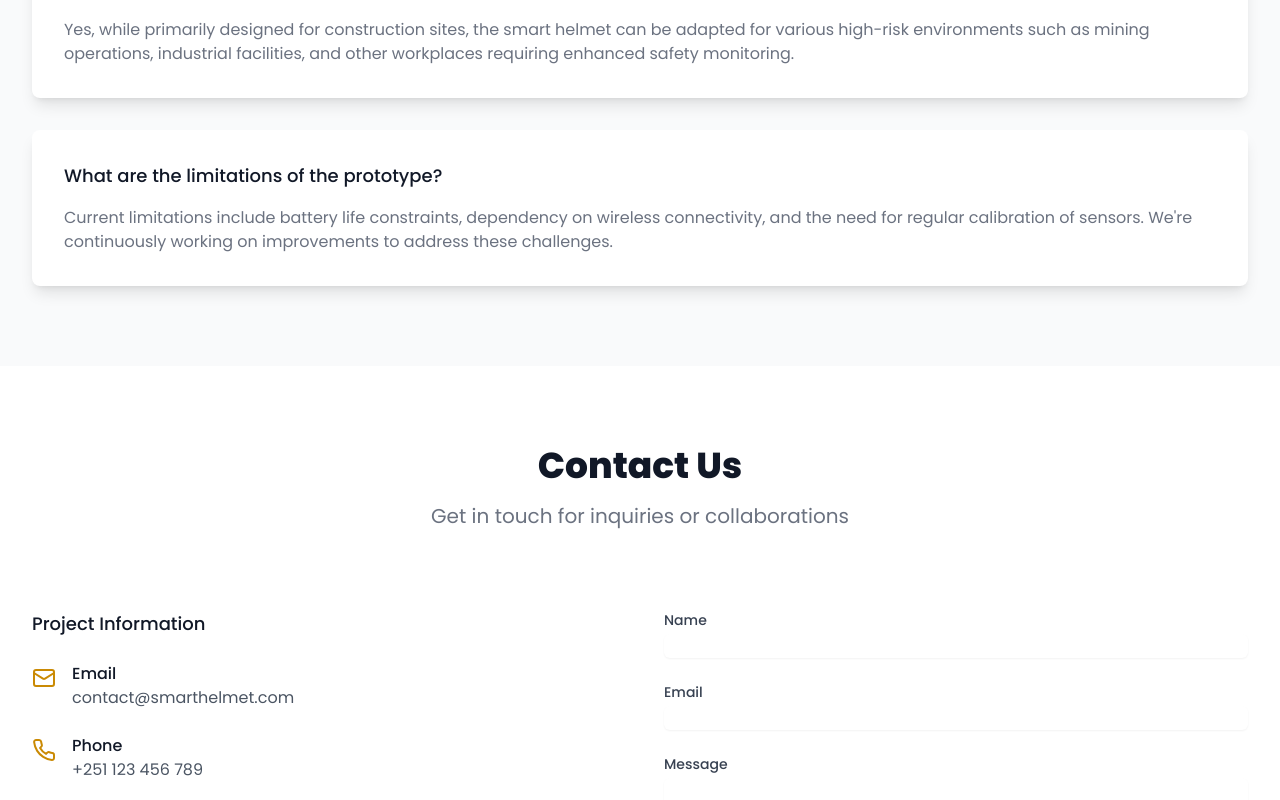
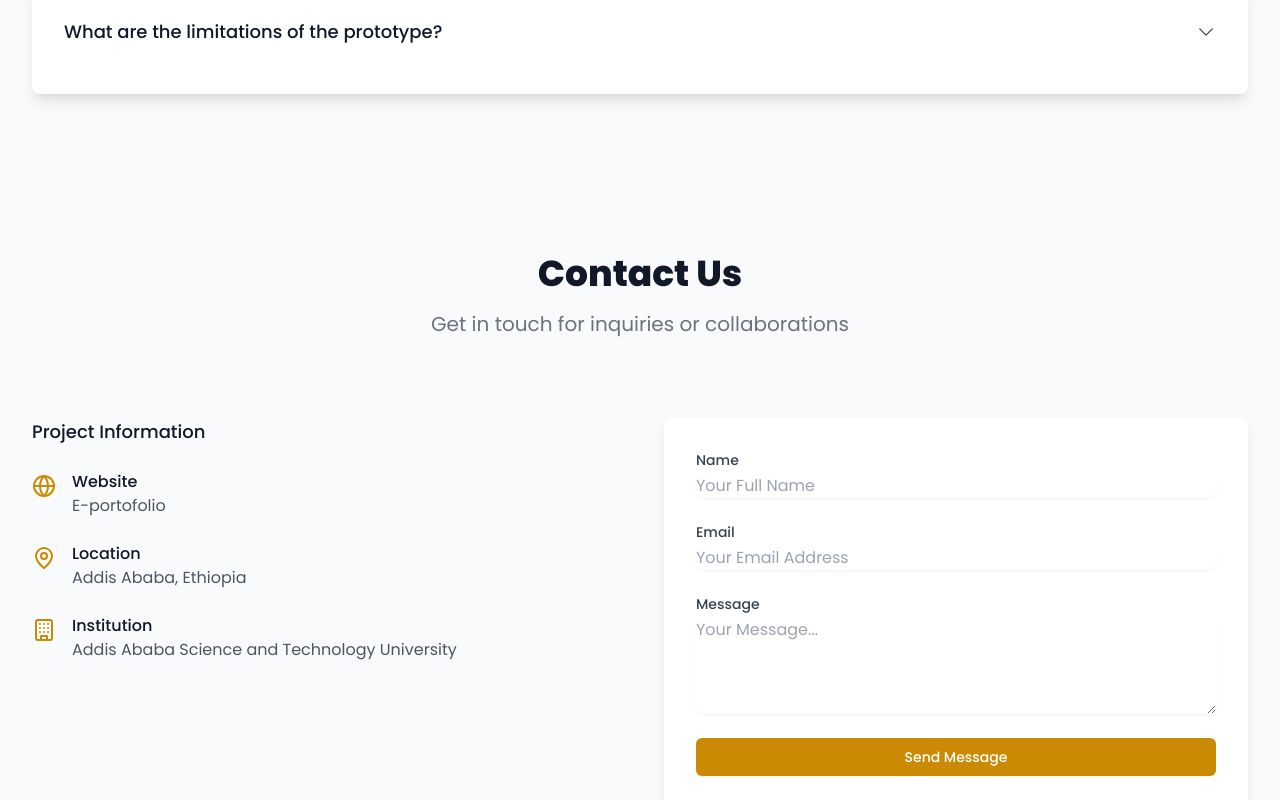
Before and after one commit to Nahom-ketsela/SmartHelmet-LandingPage, a React (Vite) app: page / in a window 1280 px wide. Shown: the part 4480-5280 px from the top of the page. Built offline with nearby package versions, Linux system fonts and the light colour scheme.

Commit message:
added changes to the contact us page and the FAQ.

```diff
--- a/package.json
+++ b/package.json
@@ -10,6 +10,7 @@
     "preview": "vite preview"
   },
   "dependencies": {
+    "@heroicons/react": "^2.2.0",
     "lucide-react": "^0.344.0",
     "react": "^18.3.1",
     "react-dom": "^18.3.1"
--- a/src/components/layout/Footer.tsx
+++ b/src/components/layout/Footer.tsx
@@ -30,7 +30,7 @@ const Footer = () => {
             <h3 className="text-white font-semibold mb-4 text-xl">Contact</h3>
             <ul className="space-y-2 text-gray-400">
               <li>Addis Ababa, Ethiopia</li>
-              <li><a href="https://sites.google.com/view/ietp-96/home" className="hover:text-yellow-500 hover:underline">Contact Info</a></li>
+              <li><a href="https://sites.google.com/view/ietp-96/home" className="hover:text-yellow-500 hover:underline">E-portofolio </a></li>
             </ul>
           </div>
         </div>
--- a/src/components/sections/Contact.tsx
+++ b/src/components/sections/Contact.tsx
@@ -1,9 +1,9 @@
 import React from 'react';
-import { Mail, Phone, MapPin } from 'lucide-react';
+import { MapPin, Globe, Building } from 'lucide-react'; // Added icons for Website and Institution
 
 const Contact = () => {
   return (
-    <section id="contact" className="py-20 bg-white">
+    <section id="contact" className="py-20 bg-gray-50">
       <div className="max-w-7xl mx-auto px-4 sm:px-6 lg:px-8">
         <div className="text-center">
           <h2 className="text-3xl font-extrabold text-gray-900 sm:text-4xl">
@@ -15,23 +15,20 @@ const Contact = () => {
         </div>
 
         <div className="mt-20 grid grid-cols-1 md:grid-cols-2 gap-12">
+          {/* Project Information */}
           <div>
             <h3 className="text-lg font-medium text-gray-900 mb-6">Project Information</h3>
             <div className="space-y-6">
+              {/* Website */}
               <div className="flex items-start">
-                <Mail className="h-6 w-6 text-yellow-600 mt-1" />
+                <Globe className="h-6 w-6 text-yellow-600 mt-1" />
                 <div className="ml-4">
-                  <p className="text-gray-900 font-medium">Email</p>
-                  <p className="text-gray-600">contact@smarthelmet.com</p>
+                  <p className="text-gray-900 font-medium">Website</p>
+                  <p className="text-gray-600"><a href='https://sites.google.com/view/ietp-96/home' className="hover:text-yellow-500 hover:underline">E-portofolio</a></p>
                 </div>
               </div>
-              <div className="flex items-start">
-                <Phone className="h-6 w-6 text-yellow-600 mt-1" />
-                <div className="ml-4">
-                  <p className="text-gray-900 font-medium">Phone</p>
-                  <p className="text-gray-600">+251 123 456 789</p>
-                </div>
-              </div>
+
+              {/* Location */}
               <div className="flex items-start">
                 <MapPin className="h-6 w-6 text-yellow-600 mt-1" />
                 <div className="ml-4">
@@ -39,10 +36,20 @@ const Contact = () => {
                   <p className="text-gray-600">Addis Ababa, Ethiopia</p>
                 </div>
               </div>
+
+              {/* Institution */}
+              <div className="flex items-start">
+                <Building className="h-6 w-6 text-yellow-600 mt-1" />
+                <div className="ml-4">
+                  <p className="text-gray-900 font-medium">Institution</p>
+                  <p className="text-gray-600">Addis Ababa Science and Technology University </p>
+                </div>
+              </div>
             </div>
           </div>
 
-          <form className="space-y-6">
+          {/* Contact Form */}
+          <form className="space-y-6 bg-white p-8 rounded-lg shadow-lg">
             <div>
               <label htmlFor="name" className="block text-sm font-medium text-gray-700">
                 Name
@@ -52,6 +59,7 @@ const Contact = () => {
                 name="name"
                 id="name"
                 className="mt-1 block w-full rounded-md border-gray-300 shadow-sm focus:border-yellow-500 focus:ring-yellow-500"
+                placeholder="Your Full Name"
               />
             </div>
             <div>
@@ -63,6 +71,7 @@ const Contact = () => {
                 name="email"
                 id="email"
                 className="mt-1 block w-full rounded-md border-gray-300 shadow-sm focus:border-yellow-500 focus:ring-yellow-500"
+                placeholder="Your Email Address"
               />
             </div>
             <div>
@@ -74,6 +83,7 @@ const Contact = () => {
                 name="message"
                 rows={4}
                 className="mt-1 block w-full rounded-md border-gray-300 shadow-sm focus:border-yellow-500 focus:ring-yellow-500"
+                placeholder="Your Message..."
               />
             </div>
             <div>
--- a/src/components/sections/FAQ.tsx
+++ b/src/components/sections/FAQ.tsx
@@ -1,6 +1,9 @@
-import React from 'react';
+import React, { useState } from 'react';
+import { ChevronDownIcon, ChevronUpIcon } from '@heroicons/react/24/outline'; // Updated import for v2
 
 const FAQ = () => {
+  const [openIndex, setOpenIndex] = useState(null); // To track the currently open question
+
   const faqs = [
     {
       question: "What is a smart helmet and how does it work?",
@@ -20,6 +23,10 @@ const FAQ = () => {
     }
   ];
 
+  const toggleAnswer = (index) => {
+    setOpenIndex(openIndex === index ? null : index); // Toggle the answer visibility
+  };
+
   return (
     <section id="faq" className="py-20 bg-gray-50">
       <div className="max-w-7xl mx-auto px-4 sm:px-6 lg:px-8">
@@ -36,12 +43,19 @@ const FAQ = () => {
           <dl className="space-y-8">
             {faqs.map((faq, index) => (
               <div key={index} className="bg-white p-8 rounded-lg shadow-lg">
-                <dt className="text-lg font-medium text-gray-900 mb-4">
+                <dt className="text-lg font-medium text-gray-900 mb-4 flex items-center justify-between cursor-pointer" onClick={() => toggleAnswer(index)}>
                   {faq.question}
+                  {openIndex === index ? (
+                    <ChevronUpIcon className="h-5 w-5 text-gray-700" />
+                  ) : (
+                    <ChevronDownIcon className="h-5 w-5 text-gray-700" />
+                  )}
                 </dt>
-                <dd className="text-base text-gray-500">
-                  {faq.answer}
-                </dd>
+                {openIndex === index && (
+                  <dd className="text-base text-gray-700">
+                    {faq.answer}
+                  </dd>
+                )}
               </div>
             ))}
           </dl>
```
Also changed, not shown: 1 other file (tests, documents, lock files or other folders).
